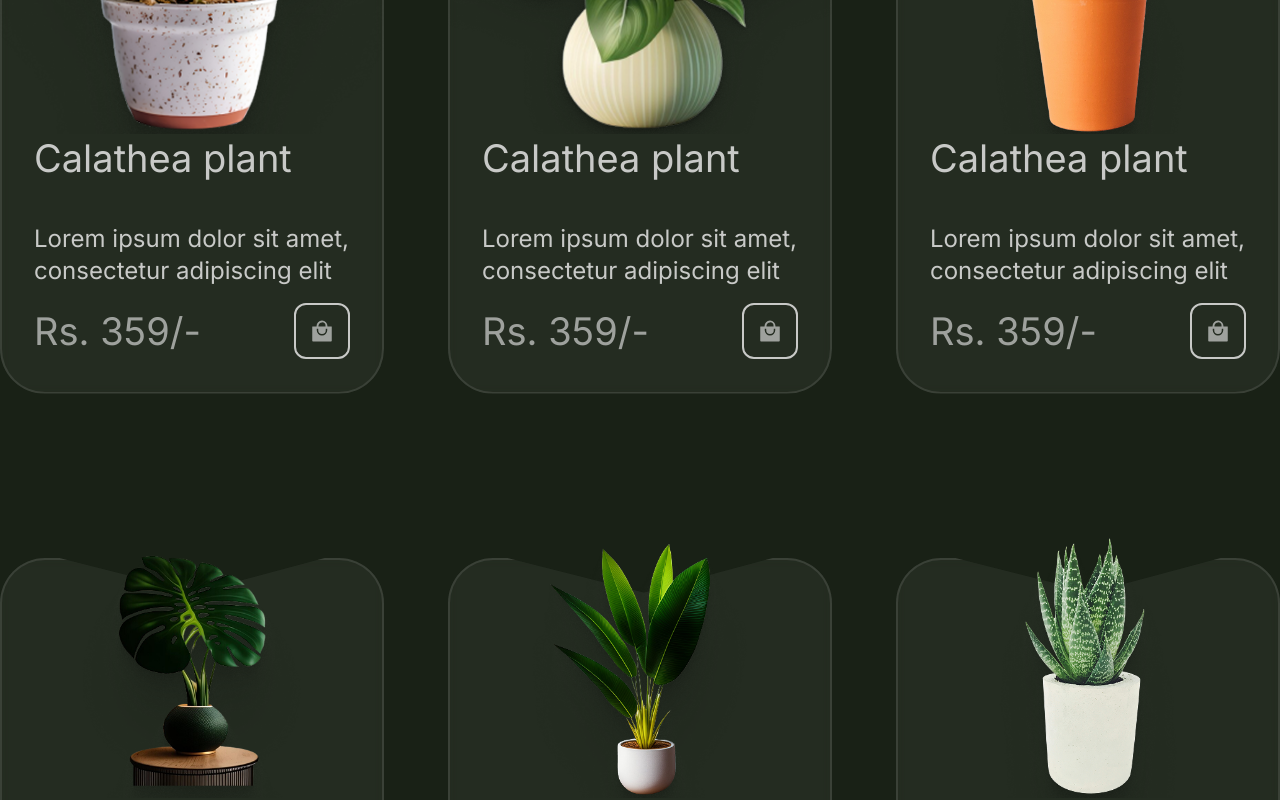
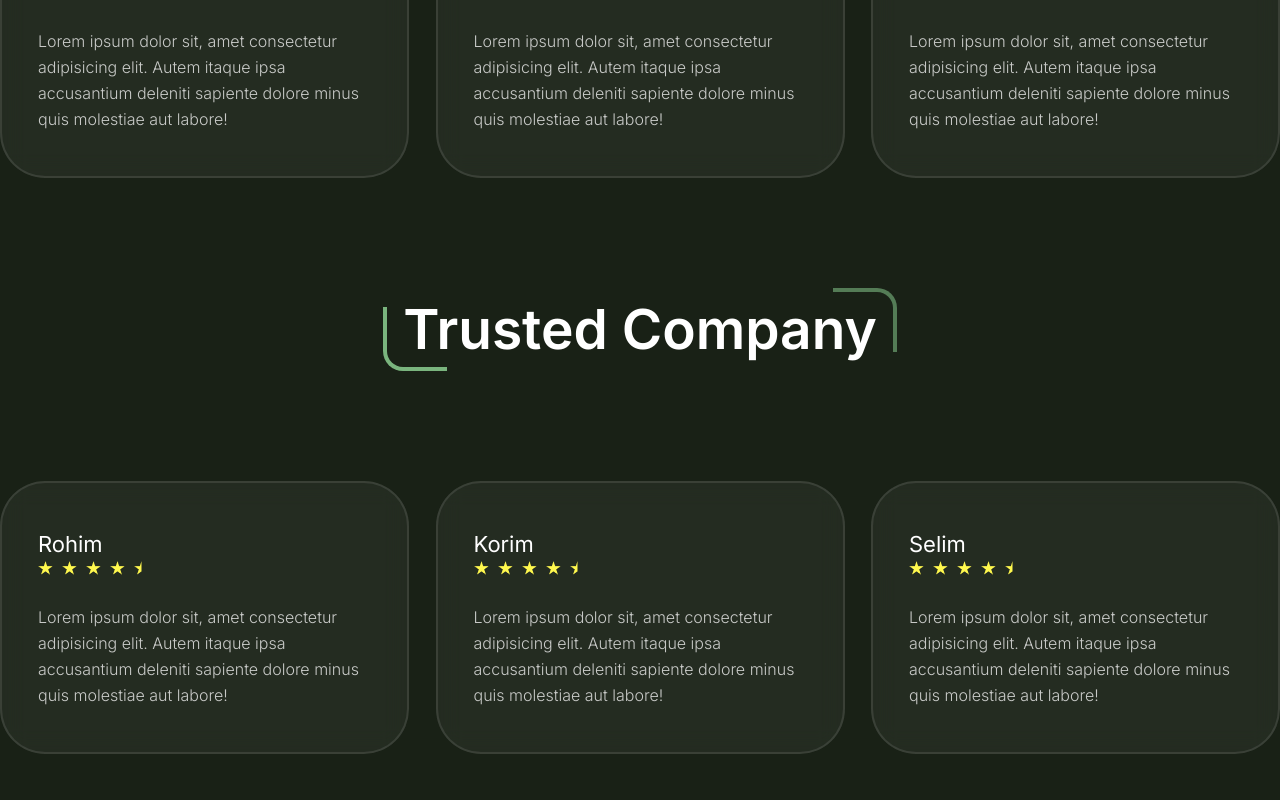
Before and after one commit to mesbaulrafi/planto, a React (Vite) app: page /more in a window 1280 px wide. Shown: the part 1300-2100 px from the top of the page. Built offline with nearby package versions, Linux system fonts and the light colour scheme.

Commit message:
add: Reveiw Cadr

```diff
--- /dev/null
+++ b/src/components/ReveiewCard.jsx
@@ -0,0 +1,26 @@
+import React from "react";
+import Images from "./Images";
+import ReveiwOne from "/src/assets/reviewImg1.png";
+import Start from "/src/assets/Start.png";
+
+const ReveiewCard = ({reveiewImg,reveiewTitle,reveiewText}) => {
+  return (
+    <>
+      <div className="w-full md:w-[409px] border-2 border-white/10 py-8 md:py-11 px-6 md:px-9 rounded-[35px] md:rounded-[45px] bg-white/5 backdrop-blur-md shrink-0">
+        <div className="flex items-center gap-x-5 md:gap-x-7 pb-5 md:pb-7">
+          {reveiewImg && (<Images
+            imgSrc={reveiewImg}
+            className="w-12 h-12 md:w-[58px] md:h-[58px] rounded-full object-cover"
+          />) }
+          <div>
+            <p className="text-lg md:text-[22px] ">{reveiewTitle}</p>
+            <Images imgSrc={Start} />
+          </div>
+        </div>
+        <p className="opacity-75 font-light leading-relaxed text-sm md:text-base">{reveiewText}</p>
+      </div>
+    </>
+  );
+};
+
+export default ReveiewCard;
--- a/src/components/pages/More.jsx
+++ b/src/components/pages/More.jsx
@@ -10,12 +10,13 @@ import PT3 from "/src/assets/pt3.png";
 import PT4 from "/src/assets/pt4.png";
 import PT5 from "/src/assets/pt5.png";
 import PT6 from "/src/assets/pt6.png";
-
+import ReveiewCard from "../ReveiewCard";
+import ReveiwOne from "/src/assets/reviewImg1.png";
 
 const More = () => {
   return (
     <>
-    <Container className={"py-10"}>
+      <Container className={"py-10"}>
         <div className="">
           {/* Our Top Selling Heading */}
           <div className="py-10 sm:py-17.5 text-center flex justify-center">
@@ -35,7 +36,12 @@ const More = () => {
               <div className="flex flex-col lg:flex-row items-center justify-between gap-8">
                 {/* Image */}
                 <div className="w-full lg:w-auto flex justify-center">
-                  <Images imgSrc={PlTree1} className={"max-w-[300px] sm:max-w-[400px] lg:max-w-none w-full"} />
+                  <Images
+                    imgSrc={PlTree1}
+                    className={
+                      "max-w-[300px] sm:max-w-[400px] lg:max-w-none w-full"
+                    }
+                  />
                 </div>
                 {/* Text */}
                 <div className="w-full lg:w-[610px]">
@@ -60,53 +66,85 @@ const More = () => {
             </div>
             {/* Product Details End */}
 
-            {/* Top Selling Product Part */}
-            <div className="py-20 sm:py-40">
+            {/*Customer Review Heading */}
+            <div className="pt-5  sm:py-17.5 text-center flex justify-center">
+              <div className="relative inline-block">
+                <div className="absolute top-0 right-0 w-10 h-10 sm:w-16 sm:h-16 border-t-4 border-r-4 border-[#abffb369] rounded-tr-[20px]"></div>
+                <div className="absolute bottom-0 left-0 w-10 h-10 sm:w-16 sm:h-16 border-b-4 border-l-4 border-[#abffb3aa] rounded-bl-[20px]"></div>
+                <h2 className="text-[32px] sm:text-[42px] lg:text-[55px] font-semibold px-5">
+                  Customer Review
+                </h2>
+              </div>
+            </div>
+            {/*  Customer Review Heading End */}
+            {/* Customer Review Part */}
+            <div className="py-5 sm:py-10">
               <div className="flex flex-col sm:flex-row flex-wrap items-center justify-center sm:justify-between gap-y-32 sm:gap-y-16 gap-x-4">
-                <Product
-                  productImg={PT1}
-                  productTitle={"Calathea plant"}
-                  productDesription={"Lorem ipsum dolor sit amet, consectetur adipiscing elit"}
-                  productPrice={"Rs. 359/-"}
+                <ReveiewCard
+                reveiewImg={ReveiwOne}
+                  reveiewTitle={"Rohim"}
+                  reveiewText={
+                    "Lorem ipsum dolor sit, amet consectetur adipisicing elit. Autem itaque ipsa accusantium deleniti sapiente dolore minus quis molestiae aut labore!"
+                  }
                 />
-                <Product
-                  productImg={PT2}
-                  productTitle={"Calathea plant"}
-                  productDesription={"Lorem ipsum dolor sit amet, consectetur adipiscing elit"}
-                  productPrice={"Rs. 359/-"}
+                <ReveiewCard
+                reveiewImg={ReveiwOne}
+                  reveiewTitle={"Korim"}
+                  reveiewText={
+                    "Lorem ipsum dolor sit, amet consectetur adipisicing elit. Autem itaque ipsa accusantium deleniti sapiente dolore minus quis molestiae aut labore!"
+                  }
                 />
-                <Product
-                  productImg={PT3}
-                  productTitle={"Calathea plant"}
-                  productDesription={"Lorem ipsum dolor sit amet, consectetur adipiscing elit"}
-                  productPrice={"Rs. 359/-"}
-                />
-                <Product
-                  productImg={PT4}
-                  productTitle={"Calathea plant"}
-                  productDesription={"Lorem ipsum dolor sit amet, consectetur adipiscing elit"}
-                  productPrice={"Rs. 359/-"}
-                />
-                <Product
-                  productImg={PT5}
-                  productTitle={"Calathea plant"}
-                  productDesription={"Lorem ipsum dolor sit amet, consectetur adipiscing elit"}
-                  productPrice={"Rs. 359/-"}
-                />
-                <Product
-                  productImg={PT6}
-                  productTitle={"Calathea plant"}
-                  productDesription={"Lorem ipsum dolor sit amet, consectetur adipiscing elit"}
-                  productPrice={"Rs. 359/-"}
+                <ReveiewCard
+                reveiewImg={ReveiwOne}
+                  reveiewTitle={"Selim"}
+                  reveiewText={
+                    "Lorem ipsum dolor sit, amet consectetur adipisicing elit. Autem itaque ipsa accusantium deleniti sapiente dolore minus quis molestiae aut labore!"
+                  }
                 />
               </div>
             </div>
-            {/* Top Selling Product Part End */}
+            {/* Customer Review Part End */}
+
+            {/*Trusted Company  Heading */}
+            <div className="pt-5  sm:py-17.5 text-center flex justify-center">
+              <div className="relative inline-block">
+                <div className="absolute top-0 right-0 w-10 h-10 sm:w-16 sm:h-16 border-t-4 border-r-4 border-[#abffb369] rounded-tr-[20px]"></div>
+                <div className="absolute bottom-0 left-0 w-10 h-10 sm:w-16 sm:h-16 border-b-4 border-l-4 border-[#abffb3aa] rounded-bl-[20px]"></div>
+                <h2 className="text-[32px] sm:text-[42px] lg:text-[55px] font-semibold px-5">
+                  Trusted Company
+                </h2>
+              </div>
+            </div>
+            {/*  Trusted Company  Heading End */}
+            {/* Trusted Company  Part */}
+            <div className="py-5 sm:py-10">
+              <div className="flex flex-col sm:flex-row flex-wrap items-center justify-center sm:justify-between gap-y-32 sm:gap-y-16 gap-x-4">
+                <ReveiewCard
+                  reveiewTitle={"Rohim"}
+                  reveiewText={
+                    "Lorem ipsum dolor sit, amet consectetur adipisicing elit. Autem itaque ipsa accusantium deleniti sapiente dolore minus quis molestiae aut labore!"
+                  }
+                />
+                <ReveiewCard
+                  reveiewTitle={"Korim"}
+                  reveiewText={
+                    "Lorem ipsum dolor sit, amet consectetur adipisicing elit. Autem itaque ipsa accusantium deleniti sapiente dolore minus quis molestiae aut labore!"
+                  }
+                />
+                <ReveiewCard
+                  reveiewTitle={"Selim"}
+                  reveiewText={
+                    "Lorem ipsum dolor sit, amet consectetur adipisicing elit. Autem itaque ipsa accusantium deleniti sapiente dolore minus quis molestiae aut labore!"
+                  }
+                />
+              </div>
+            </div>
+            {/* Trusted Company  Part End */}
           </div>
         </div>
       </Container>
     </>
-  )
-}
+  );
+};
 
-export default More
+export default More;
```
